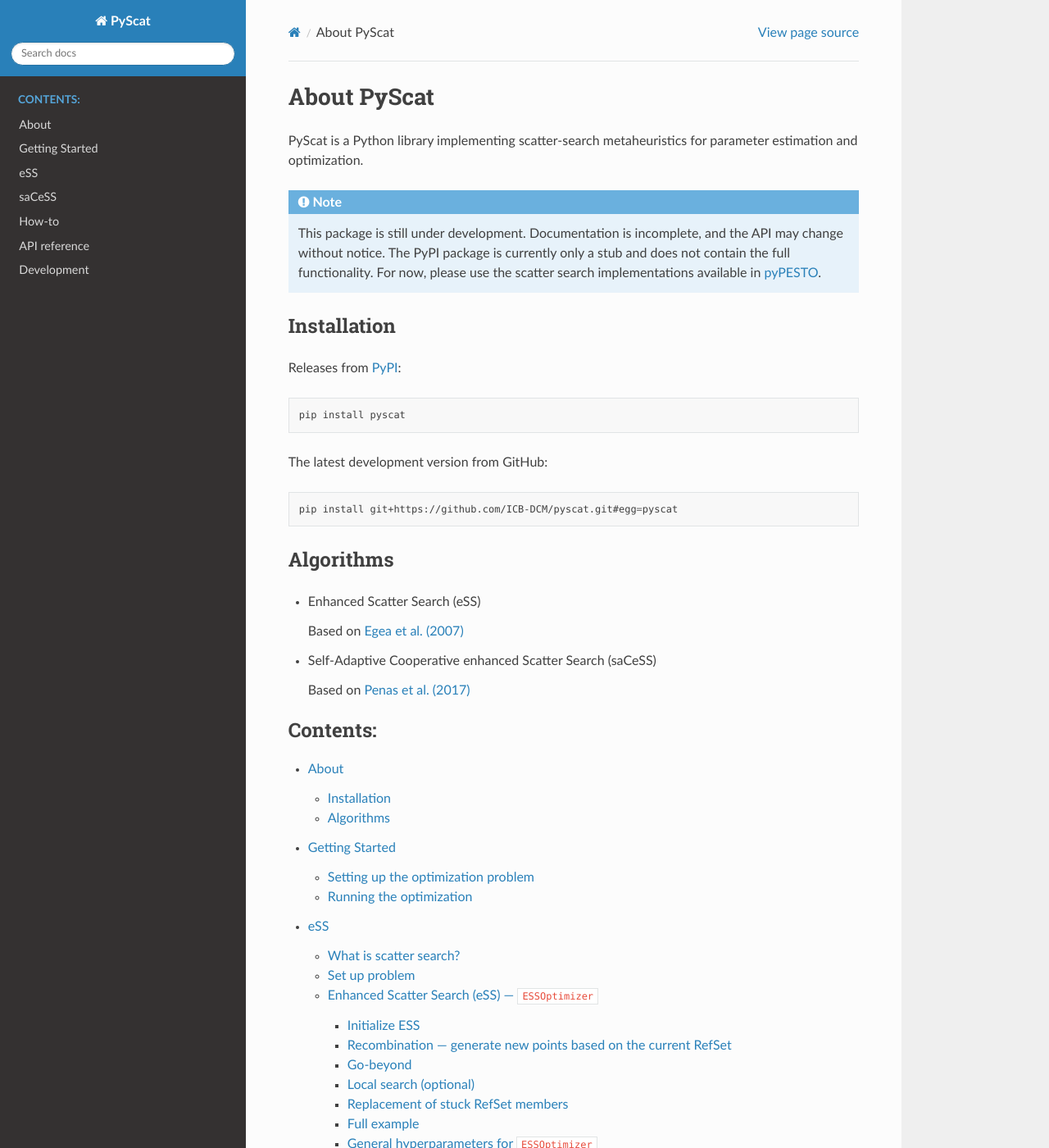
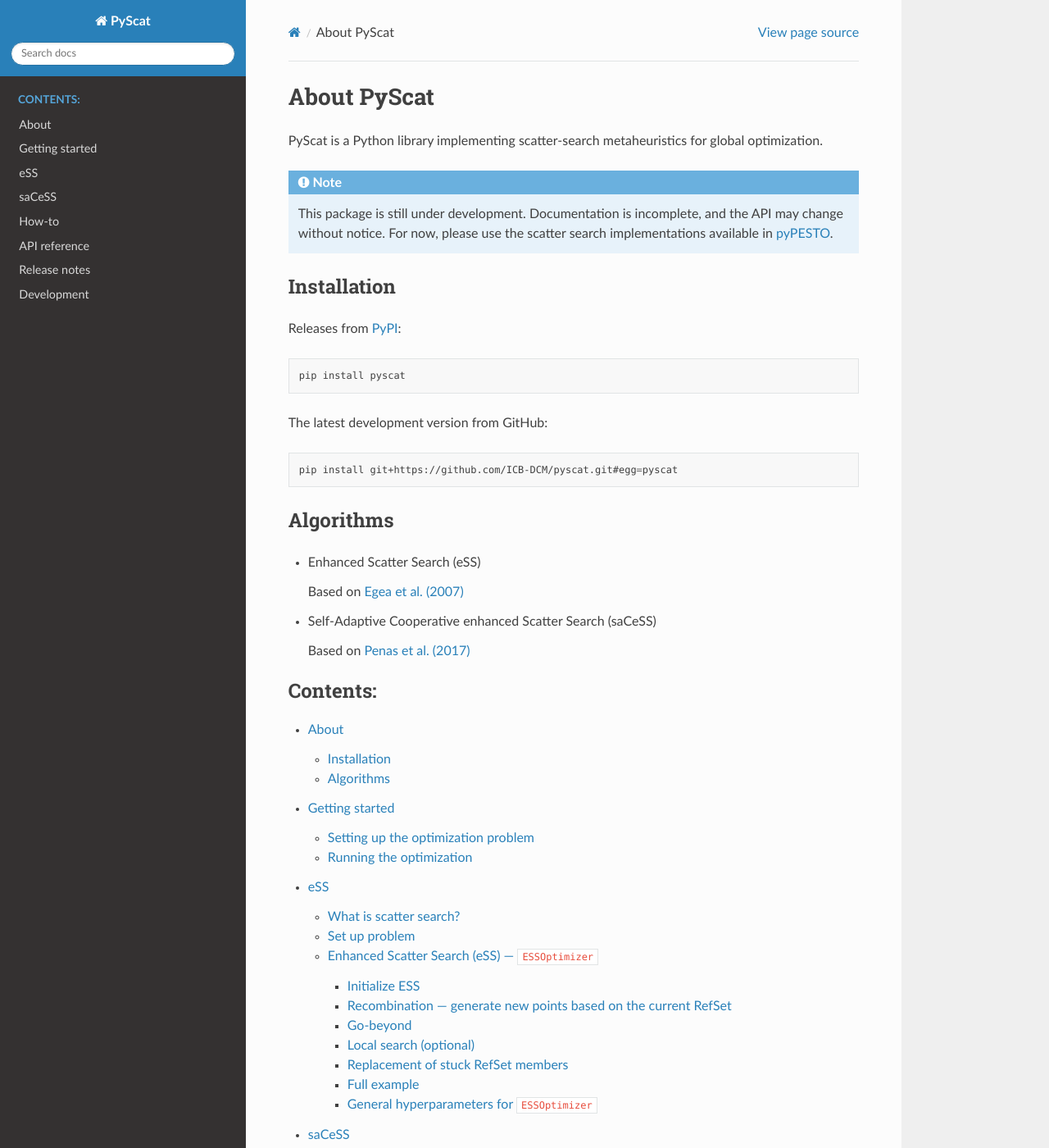
Before and after one commit to ICB-DCM/pyscat, a Sphinx documentation site: the page built from doc/index.rst, in a window 1280 px wide and 1400 px high. Shown: the whole window at 82% size. Built offline with Sphinx 7.4.7 and the Read the Docs theme 3.1.0, drawn with Linux system fonts in a browser that asks for light colours; some of the changed text lies outside the part shown.

Commit message:
docs: add release notes and update

```diff
--- a/doc/about.rst
+++ b/doc/about.rst
@@ -1,12 +1,15 @@
 About PyScat
 ============
 
-PyScat is a Python library implementing scatter-search metaheuristics for parameter estimation and optimization.
+PyScat is a Python library implementing scatter-search metaheuristics
+for global optimization.
 
 .. note::
 
-   This package is still under development. Documentation is incomplete, and the API may change without notice. The PyPI package is currently only a stub and does not contain the full functionality.
-   For now, please use the scatter search implementations available in `pyPESTO <https://pypesto.readthedocs.io/en/latest/>`_.
+   This package is still under development.
+   Documentation is incomplete, and the API may change without notice.
+   For now, please use the scatter search implementations available in
+   `pyPESTO <https://pypesto.readthedocs.io/en/latest/>`_.
 
 Installation
 ------------
--- a/doc/index.rst
+++ b/doc/index.rst
@@ -6,9 +6,10 @@
    :caption: Contents:
 
    About <about>
-   Getting Started <getting_started>
+   Getting started <getting_started>
    eSS <ess_intro>
    saCeSS <sacess_intro>
    How-to <howto>
    API reference <api>
+   Release notes <release_notes>
    Development <development>
```
Also changed, not shown: README.md (+11 -3 lines), doc/release_notes.rst (added, +77 -0 lines).
